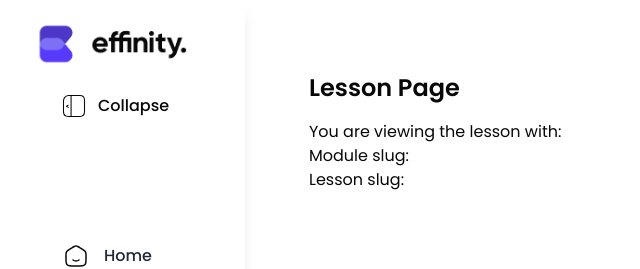
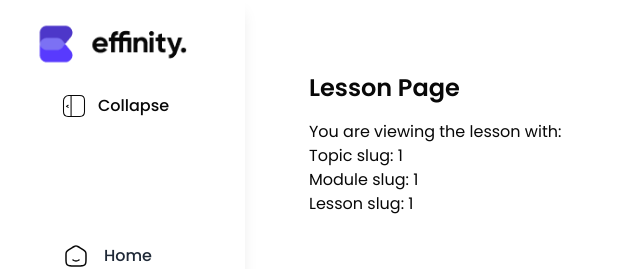
Before and after one commit to LearnEffinity/effinity-app, a Next.js app: page /learn/1/1/1 in a window 1280 px wide. Shown: the top 269 px of the page, without its empty margins (0-640 px from the left). Built offline with nearby package versions, Linux system fonts and the light colour scheme.

Commit message:
updated slugs on lesson page

```diff
--- a/src/app/learn/[topic]/[module_number]/[lesson_number]/page.tsx
+++ b/src/app/learn/[topic]/[module_number]/[lesson_number]/page.tsx
@@ -1,29 +1,19 @@
 import React from "react";
 
-
 interface PageProps {
-  params?: { module: string; lesson: string };
-  searchParams?: { [key: string]: string | string[] | undefined };
+  params?: { topic: string; module_number: string; lesson_number: string };
 }
 
-export default function LessonPage({ params, searchParams }: PageProps) {
+export default function LessonPage({ params }: PageProps) {
   console.log("Params:", params);
-  console.log("SearchParams:", searchParams);
 
   return (
     <div className="p-8">
       <h1 className="mb-4 text-2xl font-bold">Lesson Page</h1>
       <p>You are viewing the lesson with:</p>
-      <p>Module slug: {params.module}</p>
-      <p>Lesson slug: {params.lesson}</p>
+      <p>Topic slug: {params.topic}</p>
+      <p>Module slug: {params.module_number}</p>
+      <p>Lesson slug: {params.lesson_number}</p>
     </div>
   );
 }
-
-export function generateStaticParams() {
-  return [
-    { slug: "basics-to-budgeting", lessonSlug: "introduction-to-budgeting" },
-    { slug: "basics-to-budgeting", lessonSlug: "tracking-expenses" },
-    { slug: "basics-to-budgeting", lessonSlug: "setting-financial-goals" },
-  ];
-}
```
Also changed, not shown: src/app/learn/[topic]/[module_number]/page.tsx (line endings or trailing spaces).
